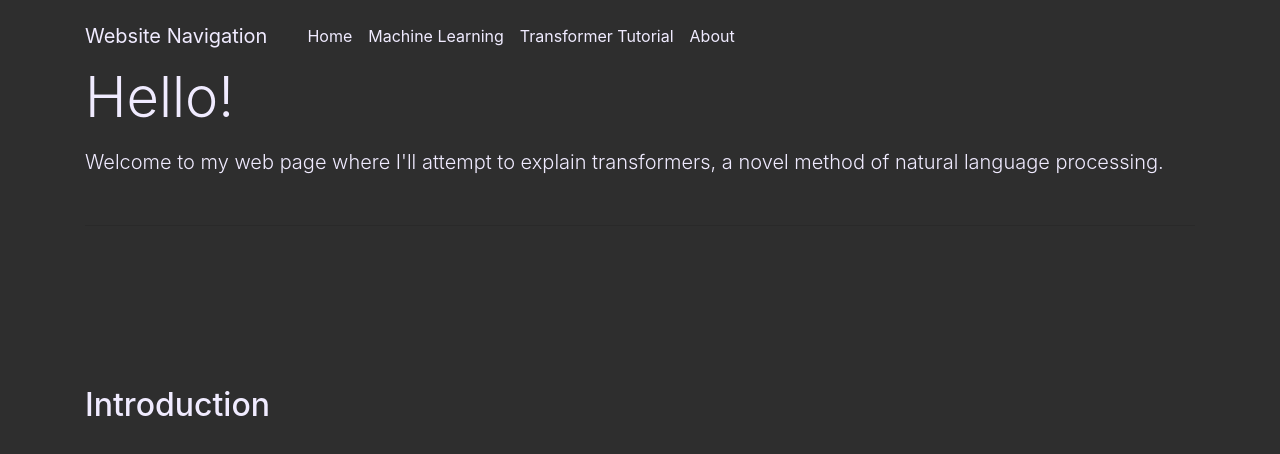
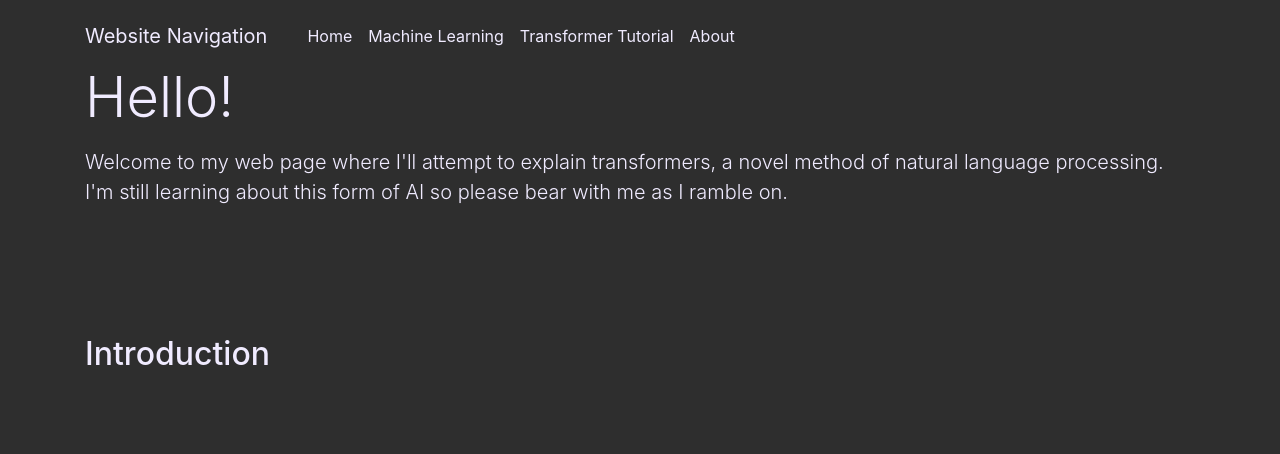
Before and after one commit to scsu-clarkm1-fall-2020-csc443/project-1-personal-website-TRBoom, a plain HTML site: page index.html in a window 1280 px wide. Drawn offline with nearby package versions, Linux system fonts and the light colour scheme.

Commit message:
slight edit

```diff
--- a/index.html
+++ b/index.html
@@ -41,9 +41,8 @@
         <div class="jumbotron m-0">
             <div class="container">
                 <h1 class="display-4">Hello!</h1>
-                <p class="lead">Welcome to my web page where I'll attempt to explain transformers, a novel method of natural language processing.</p>
-                <hr class="my-4">
-                <p>
+                <p class="lead">Welcome to my web page where I'll attempt to explain transformers, a novel method of natural language processing. I'm still learning about this form
+                    of AI so please bear with me as I ramble on.
                 </p>
             </div>
         </div>
```
